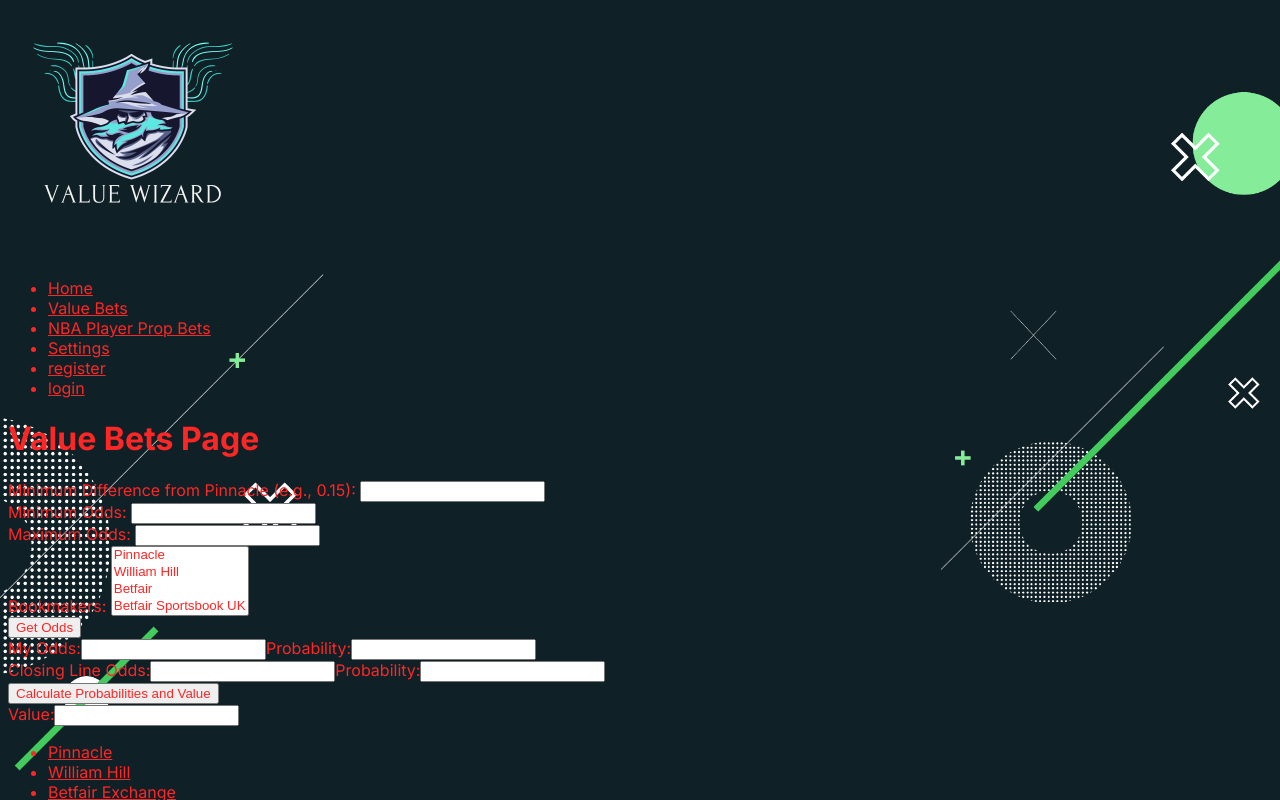
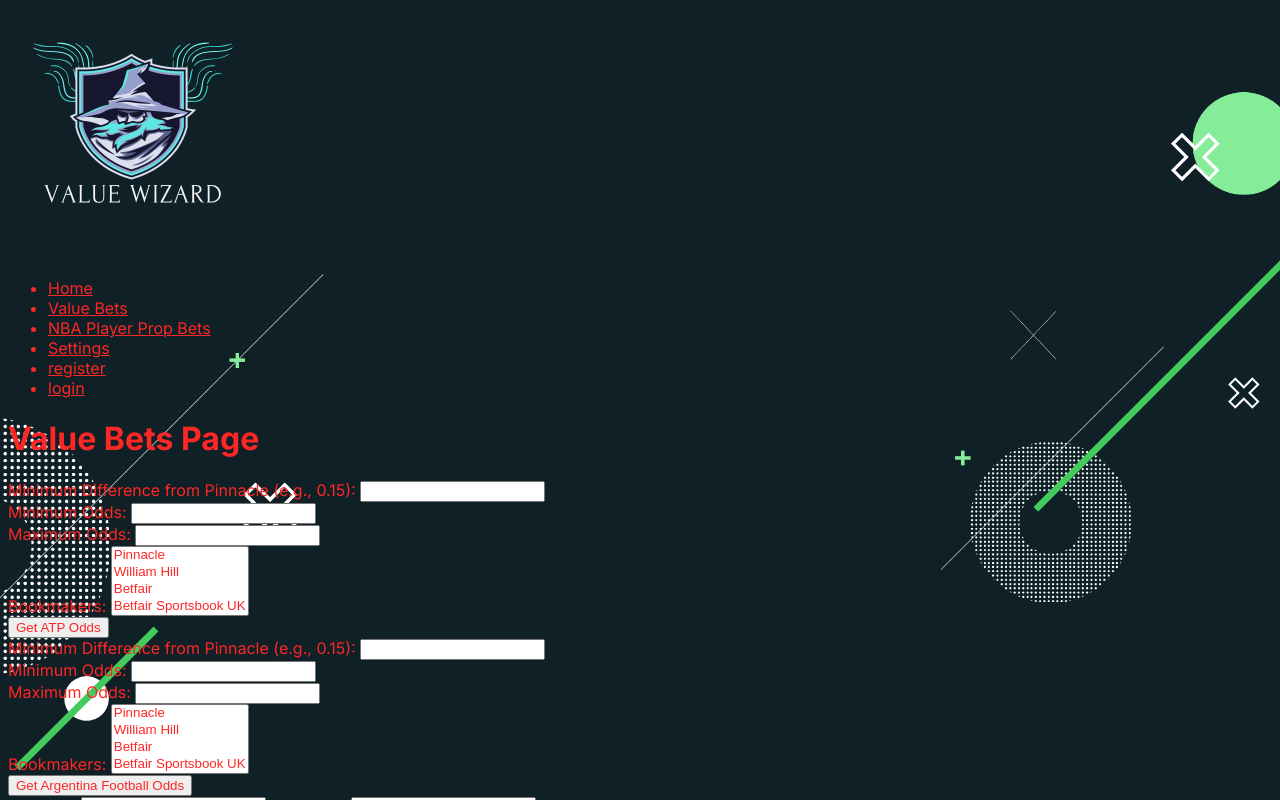
Before and after one commit to JamesN27/next.js-valuebet-finder, a Next.js app: page /valuebets in a window 1280 px wide. Shown: the top 800 px of the page. Built offline with nearby package versions, Linux system fonts and the light colour scheme.

Commit message:
Add argentinian football league

```diff
--- a/app/OddsComponent.js
+++ b/app/OddsComponentATP.js
@@ -4,7 +4,7 @@
 import { addHours, format } from 'date-fns';
 import React, { useState } from 'react';
 
-const OddsComponent = () => {
+const OddsComponentATP = () => {
   const [odds, setOdds] = useState(null);
   const [threshold, setThreshold] = useState('');
   const [minOdds, setMinOdds] = useState('');
@@ -81,7 +81,7 @@
                       ?.price || 0) >
                     Number(threshold),
               )
-              .map((outcome) => {
+              .map((outcome, index) => {
                 const adjustedCommenceTime = format(
                   addHours(new Date(event.commence_time), 0),
                   'yyyy-MM-dd HH:mm:ss',
@@ -89,6 +89,7 @@
 
                 return {
                   ...outcome,
+                  id: `${event.home_team}_${event.away_team}_${bookmaker.key}_${outcome.name}_${index}`,
                   event: `${event.home_team} vs ${event.away_team}`,
                   commenceTime: adjustedCommenceTime,
                   bookmaker: bookmaker.title,
@@ -155,13 +156,13 @@
           ))}
         </select>
       </div>
-      <button onClick={handleButtonClick}>Get Odds</button>
+      <button onClick={handleButtonClick}>Get ATP Odds</button>
       {odds && (
         <ul>
-          {odds.map((odd, index) => (
+          {odds.map((odd) => (
             <li key={odd.id}>
               Event: {odd.event}, Commence Time: {odd.commenceTime} GMT+2,
-              Bookmaker: {odd.bookmaker}, Outcome: {odd.outcome}, Price:{' '}
+              Bookmaker: {odd.bookmaker}, Outcome: {odd.name}, Price:{' '}
               {odd.price}, Pinnacle Price: {odd.pinnaclePrice}
             </li>
           ))}
@@ -171,4 +172,4 @@
   );
 };
 
-export default OddsComponent;
+export default OddsComponentATP;
--- /dev/null
+++ b/app/OddsComponentArg.js
@@ -0,0 +1,176 @@
+'use client';
+
+import axios from 'axios';
+import { addHours, format } from 'date-fns';
+import React, { useState } from 'react';
+
+const OddsComponentArg = () => {
+  const [odds, setOdds] = useState(null);
+  const [threshold, setThreshold] = useState('');
+  const [minOdds, setMinOdds] = useState('');
+  const [maxOdds, setMaxOdds] = useState('');
+  const [selectedBookmakers, setSelectedBookmakers] = useState([]);
+
+  const bookmakers = [
+    { key: 'pinnacle', title: 'Pinnacle' },
+    { key: 'williamhill', title: 'William Hill' },
+    { key: 'betfair_ex_eu', title: 'Betfair' },
+    { key: 'betfair_sb_uk', title: 'Betfair Sportsbook UK' },
+    { key: 'betonlineag', title: 'BetOnline.ag' },
+    { key: 'sport888', title: '888sport' },
+    { key: 'mrgreen', title: 'Mr Green' },
+    { key: 'unibet_eu', title: 'Unibet' },
+    { key: 'matchbook', title: 'Matchbook' },
+    { key: 'onexbet', title: '1xBet' },
+  ];
+
+  const handleThresholdChange = (e) => {
+    setThreshold(e.target.value);
+  };
+
+  const handleMinOddsChange = (e) => {
+    setMinOdds(e.target.value);
+  };
+
+  const handleMaxOddsChange = (e) => {
+    setMaxOdds(e.target.value);
+  };
+
+  const handleBookmakerChange = (e) => {
+    const selectedOptions = Array.from(
+      e.target.selectedOptions,
+      (option) => option.value,
+    );
+    setSelectedBookmakers(selectedOptions);
+  };
+
+  const handleButtonClick = async () => {
+    try {
+      // Make the API request to fetch the data
+      const response = await axios.get(
+        'https://api.the-odds-api.com/v4/sports/soccer_argentina_primera_division/odds/',
+        {
+          params: {
+            apiKey: '2f42f78466de4f4fa0a9c6eff5ed85fa',
+            bookmakers: selectedBookmakers.join(','),
+            markets: 'h2h',
+          },
+        },
+      );
+
+      const data = response.data;
+
+      // Extract the odds within the specified range and above the threshold
+      const extractedOdds = data.flatMap((event) => {
+        const pinnacleOdds = event.bookmakers.find(
+          (bookmaker) => bookmaker.key === 'pinnacle',
+        )?.markets[0]?.outcomes;
+
+        const oddsInRange = event.bookmakers
+          .filter(
+            (bookmaker) => bookmaker.markets && bookmaker.markets[0]?.outcomes,
+          )
+          .flatMap((bookmaker) =>
+            bookmaker.markets[0].outcomes
+              .filter(
+                (outcome) =>
+                  outcome.price >= Number(minOdds) &&
+                  outcome.price <= Number(maxOdds) &&
+                  outcome.price -
+                    (pinnacleOdds?.find((po) => po.name === outcome.name)
+                      ?.price || 0) >
+                    Number(threshold),
+              )
+              .map((outcome, index) => {
+                const adjustedCommenceTime = format(
+                  addHours(new Date(event.commence_time), 0),
+                  'yyyy-MM-dd HH:mm:ss',
+                );
+
+                return {
+                  ...outcome,
+                  id: `${event.home_team}_${event.away_team}_${bookmaker.key}_${outcome.name}_${index}`,
+                  event: `${event.home_team} vs ${event.away_team}`,
+                  commenceTime: adjustedCommenceTime,
+                  bookmaker: bookmaker.title,
+                  outcome: outcome.name,
+                  pinnaclePrice:
+                    pinnacleOdds?.find((po) => po.name === outcome.name)
+                      ?.price || '',
+                };
+              }),
+          );
+
+        return oddsInRange;
+      });
+
+      // Set the extracted odds in the state
+      setOdds(extractedOdds);
+    } catch (error) {
+      console.error('Error fetching data:', error);
+    }
+  };
+
+  return (
+    <div>
+      <div>
+        <label htmlFor="threshold">
+          Minimum Difference from Pinnacle (e.g., 0.15):{' '}
+        </label>
+        <input
+          type="number"
+          id="threshold"
+          value={threshold}
+          onChange={handleThresholdChange}
+        />
+      </div>
+      <div>
+        <label htmlFor="minOdds">Minimum Odds: </label>
+        <input
+          type="number"
+          id="minOdds"
+          value={minOdds}
+          onChange={handleMinOddsChange}
+        />
+      </div>
+      <div>
+        <label htmlFor="maxOdds">Maximum Odds: </label>
+        <input
+          type="number"
+          id="maxOdds"
+          value={maxOdds}
+          onChange={handleMaxOddsChange}
+        />
+      </div>
+      <div>
+        <label htmlFor="bookmakers">Bookmakers: </label>
+        <select
+          multiple
+          id="bookmakers"
+          value={selectedBookmakers}
+          onChange={handleBookmakerChange}
+        >
+          {bookmakers.map((bookmaker) => (
+            <option key={bookmaker.key} value={bookmaker.key}>
+              {bookmaker.title}
+            </option>
+          ))}
+        </select>
+      </div>
+      <button onClick={handleButtonClick}>Get Argentina Football Odds</button>
+      {odds && (
+        <ul>
+          {odds.map((odd) => (
+            <li key={odd.id}>
+              Event: {odd.event}, Commence Time: {odd.commenceTime} GMT+2,
+              Bookmaker: {odd.bookmaker}, Outcome: {odd.outcome}, Price:{' '}
+              {odd.price}, Pinnacle Price: {odd.pinnaclePrice}
+            </li>
+          ))}
+        </ul>
+      )}
+    </div>
+  );
+};
+
+export default OddsComponentArg;
--- a/app/valuebets/page.js
+++ b/app/valuebets/page.js
@@ -1,6 +1,7 @@
 import Link from 'next/link';
 import React from 'react';
-import OddsComponent from '../OddsComponent';
+import OddsComponentArg from '../OddsComponentArg';
+import OddsComponentATP from '../OddsComponentATP';
 import Calculator from './calculator';
 
 export default function ValueBets() {
@@ -8,7 +9,8 @@
     <div>
       <div>
         <h1>Value Bets Page</h1>
-        <OddsComponent />
+        <OddsComponentATP />
+        <OddsComponentArg />
         <Calculator />
       </div>
 
```
